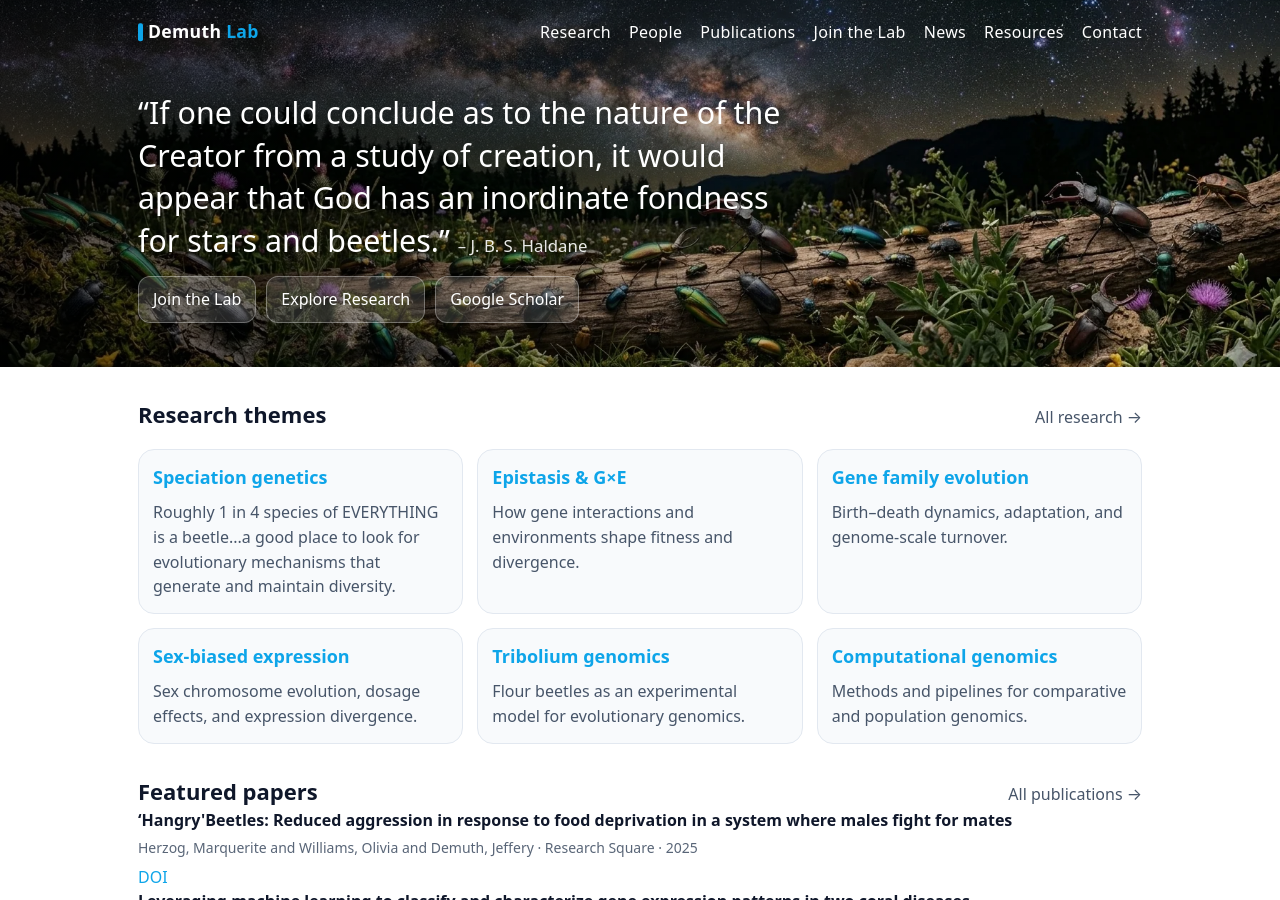
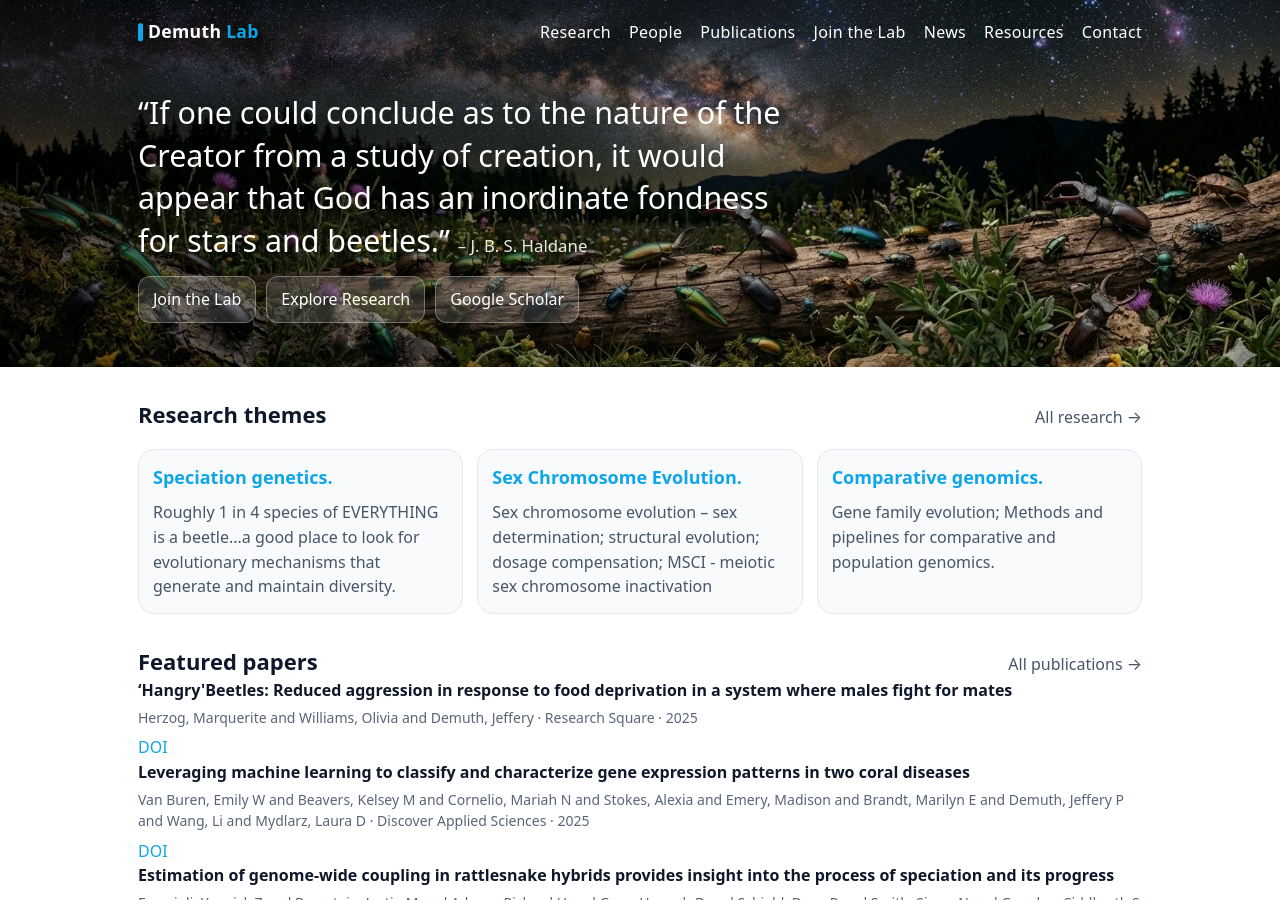
Before and after one commit to demuth-lab/demuth-lab.github.io, a Jekyll site: the page built from index.md, in a window 1280 px wide and 900 px high. Built offline with Jekyll 4.4.1, drawn with Linux system fonts in a browser that asks for light colours.

Commit message:
Update research_cards.yml

```diff
--- a/_data/research_cards.yml
+++ b/_data/research_cards.yml
@@ -1,23 +1,11 @@
-- title: "Speciation genetics"
+- title: "Speciation genetics."
   url: "/research/speciation-genetics/"
   blurb: "Roughly 1 in 4 species of EVERYTHING is a beetle...a good place to look for evolutionary mechanisms that generate and maintain diversity."
 
-- title: "Epistasis & G×E"
-  url: "/research/epistasis-gxe/"
-  blurb: "How gene interactions and environments shape fitness and divergence."
+- title: "Sex Chromosome Evolution."
+  url: "/research/sex-biased-expression/"
+  blurb: "Sex chromosome evolution – sex determination; structural evolution; dosage compensation; MSCI - meiotic sex chromosome inactivation"
 
-- title: "Gene family evolution"
-  url: "/research/gene-family-evolution/"
-  blurb: "Birth–death dynamics, adaptation, and genome-scale turnover."
-
-- title: "Sex-biased expression"
-  url: "/research/sex-biased-expression/"
-  blurb: "Sex chromosome evolution, dosage effects, and expression divergence."
-
-- title: "Tribolium genomics"
-  url: "/research/tribolium-genomics/"
-  blurb: "Flour beetles as an experimental model for evolutionary genomics."
-
-- title: "Computational genomics"
+- title: "Comparative genomics."
   url: "/research/computational-genomics/"
-  blurb: "Methods and pipelines for comparative and population genomics."
+  blurb: "Gene family evolution; Methods and pipelines for comparative and population genomics."
```
